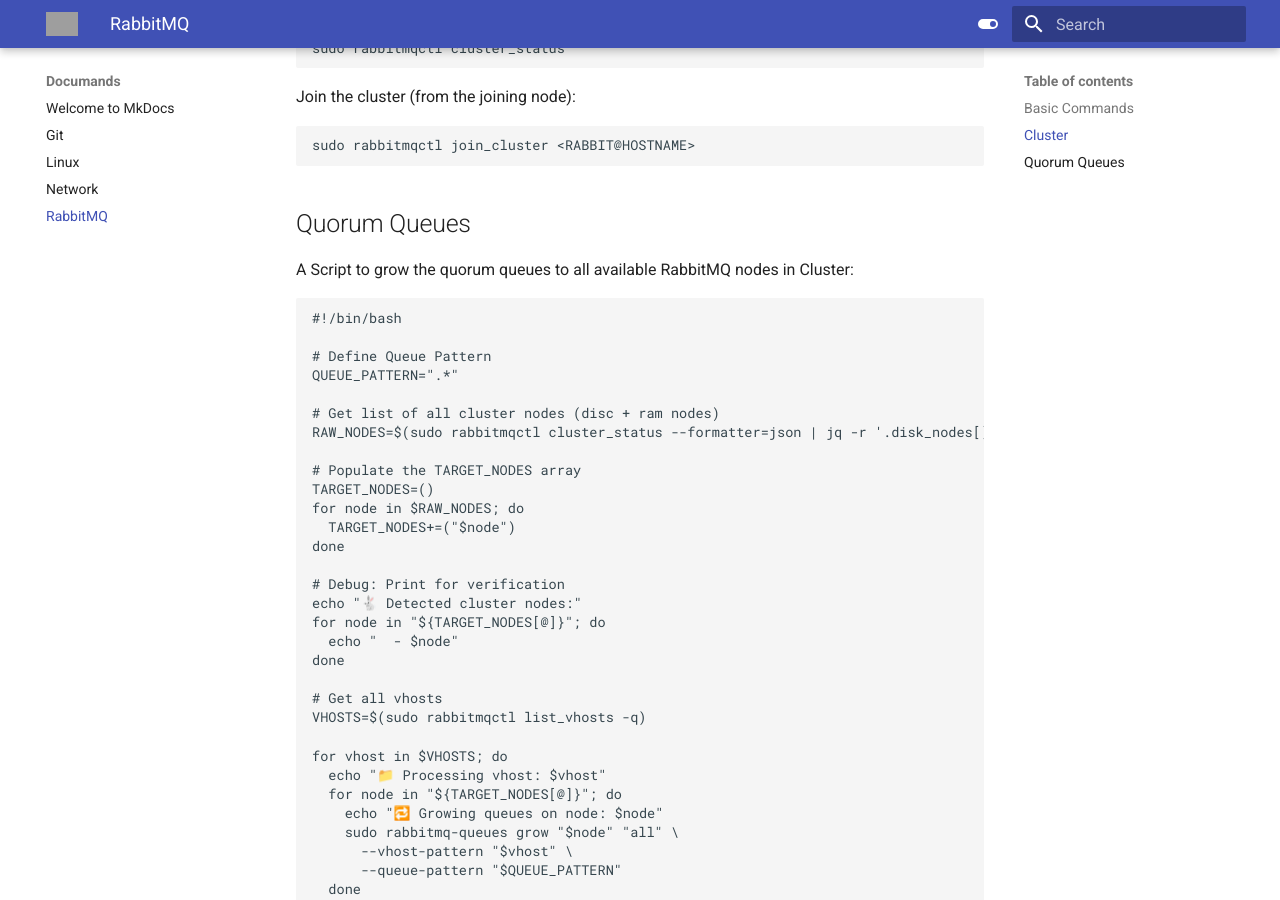
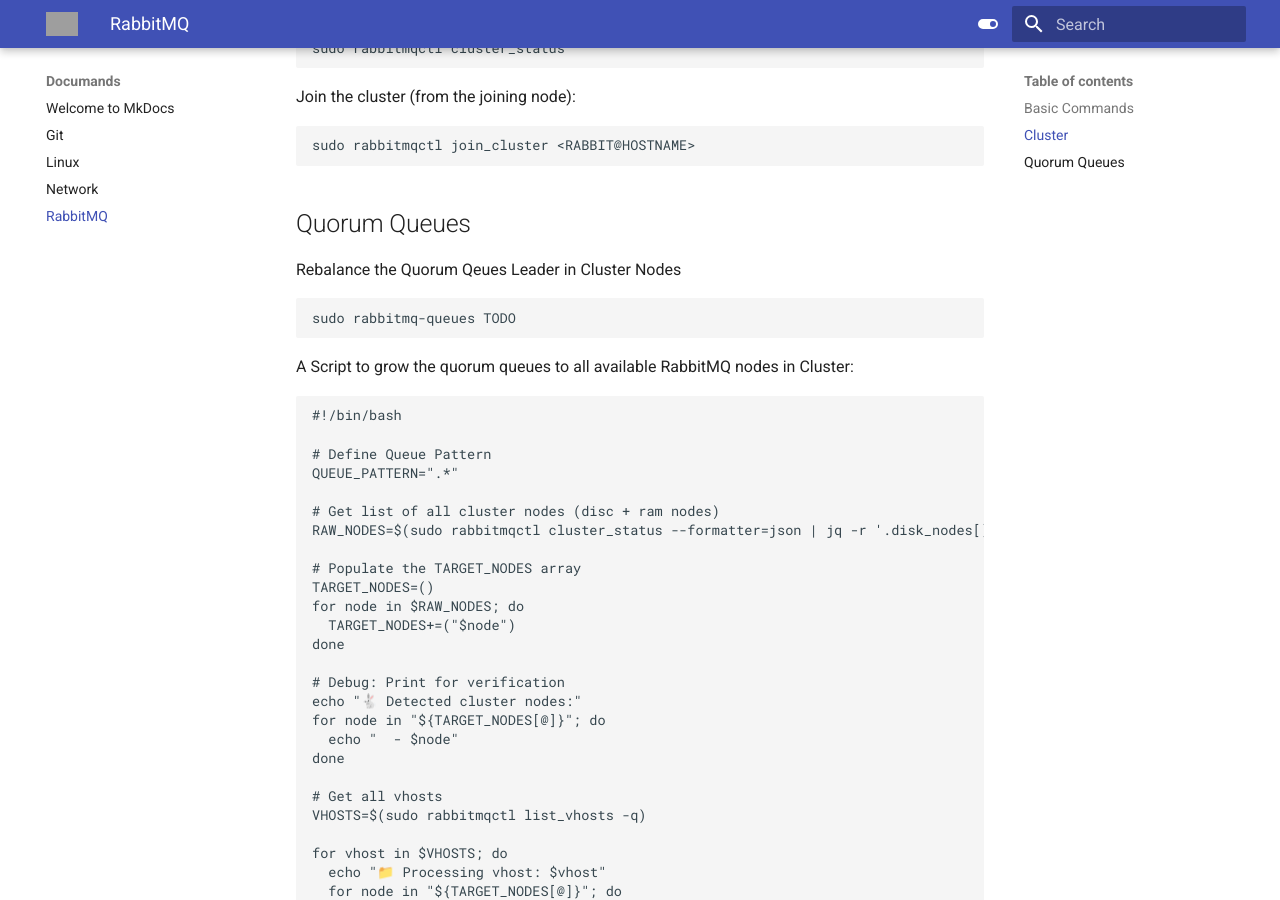
Before and after one commit to sabioes/mydocus, an MkDocs documentation site: the page built from docs/rabbitmq.md, in a window 1280 px wide and 900 px high, scrolled down 612 px. Built offline with MkDocs 1.6.1 and Material for MkDocs 9.7.7, drawn with Linux system fonts in a browser that asks for light colours; grey boxes are pictures that could not be loaded.

Commit message:
quorum queues todo

````diff
--- a/docs/rabbitmq.md
+++ b/docs/rabbitmq.md
@@ -23,6 +23,12 @@
 sudo rabbitmqctl join_cluster <RABBIT@HOSTNAME>
 ```
 ## Quorum Queues
+
+Rebalance the Quorum Qeues Leader in Cluster Nodes
+
+```bash
+sudo rabbitmq-queues TODO
+```
 
 A Script to grow the quorum queues to all available RabbitMQ nodes in Cluster:
 ```bash
````
